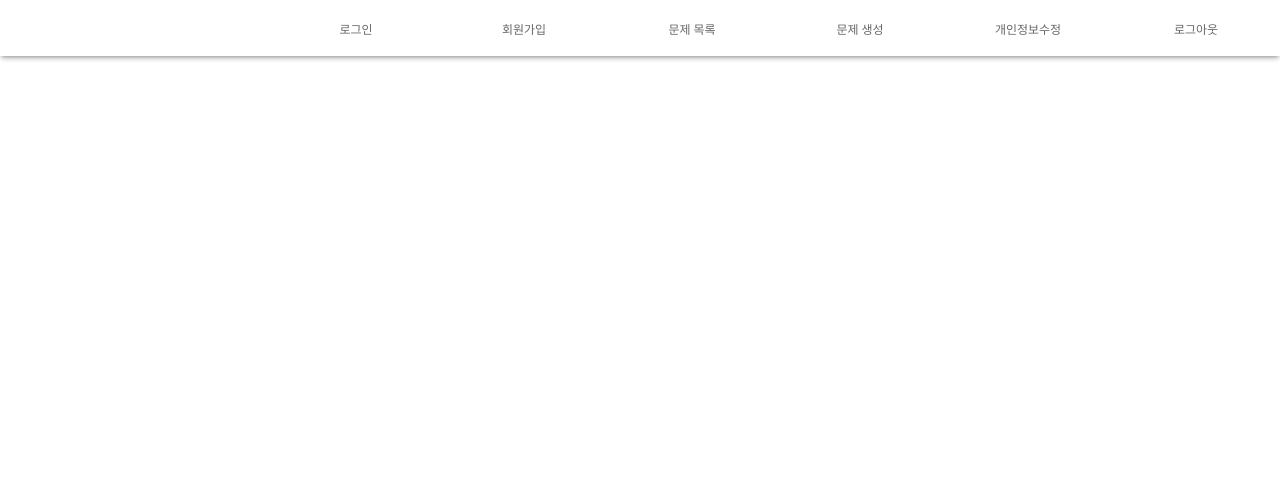
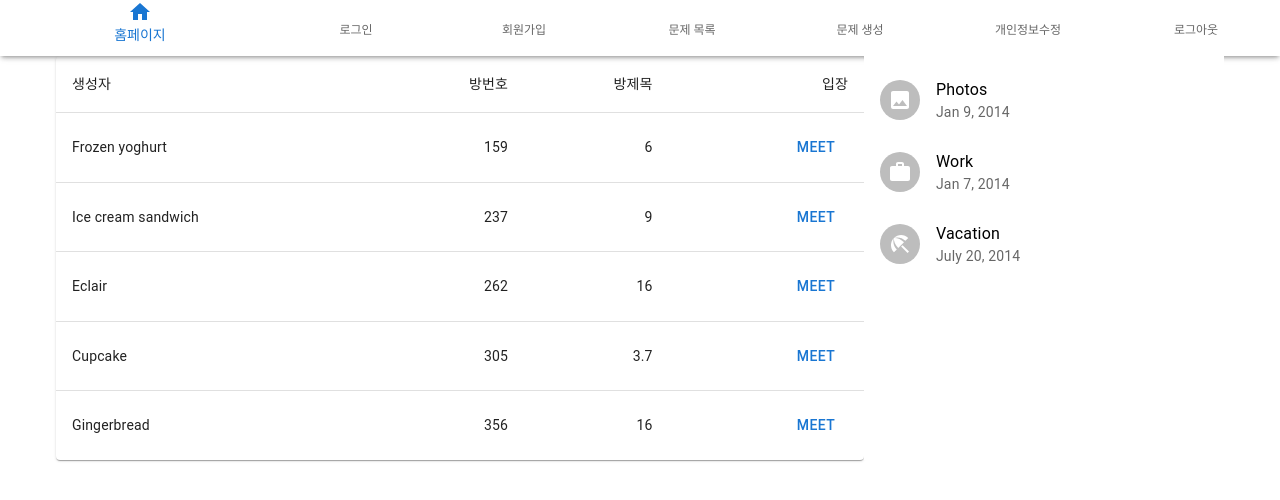
Before and after one commit to Kim-Ji-soo/EdduSSAFY, a React (Create React App) app in the folder frontend/: page /homepage in a window 1280 px wide. Shown: the top 500 px of the page. Built offline with nearby package versions, Linux system fonts and the light colour scheme.

Commit message:
pages 폴더구조 생성 및 Homepage RoomList, UserList 추가

```diff
--- a/frontend/src/App.js
+++ b/frontend/src/App.js
@@ -1,7 +1,8 @@
 /** @format */
 import "./App.css";
-import Login from "./Login";
-import Signup from "./Signup";
+import Login from "./pages/Login";
+import Signup from "./pages/Signup";
+import Homepage from "./pages/Homepage";
 import Navbar from "./components/Navbar";
 import { Routes, Route } from "react-router-dom";
 function App() {
@@ -11,6 +12,7 @@ function App() {
       <Routes>
         <Route path="/" element={<Login></Login>}></Route>
         <Route path="/signup" element={<Signup></Signup>}></Route>
+        <Route path="/homepage" element={<Homepage></Homepage>}></Route>
       </Routes>
     </div>
   );
--- a/frontend/src/components/Navbar.js
+++ b/frontend/src/components/Navbar.js
@@ -1,3 +1,5 @@
+/** @format */
+
 import React from "react";
 import Paper from "@mui/material/Paper";
 import BottomNavigation from "@mui/material/BottomNavigation";
@@ -20,7 +22,7 @@ export default function Navbar() {
         <BottomNavigationAction
           label="홈페이지"
           icon={<HomeIcon />}
-          sx={{ right: 350 }}
+          sx={{ left: 100, my: "auto", position: "absolute" }}
         />
         <BottomNavigationAction label="로그인" component={Link} to="/" />
         <BottomNavigationAction
--- /dev/null
+++ b/frontend/src/pages/Homepage.js
@@ -0,0 +1,13 @@
+/** @format */
+
+import RoomList from "./homepage/RoomList";
+import UserList from "./homepage/UserList";
+function Homepage(props) {
+  return (
+    <div style={{ display: "flex" }}>
+      <RoomList></RoomList>
+      <UserList></UserList>
+    </div>
+  );
+}
+export default Homepage;
--- a/frontend/src/Login.js
+++ b/frontend/src/pages/Login.js
@@ -1,18 +1,13 @@
 /** @format */
 
 import React from "react";
-import {useFormik} from "formik";
-import {
-  TextField,
-  Button
-} from "@mui/material";
+import { useFormik } from "formik";
+import { TextField, Button } from "@mui/material";
 
 import * as yup from "yup";
-import {Link} from "react-router-dom";
+import { Link } from "react-router-dom";
 const validationSchema = yup.object({
-  password: yup
-    .string("Enter your password")
-    .required("Password is required"),
+  password: yup.string("Enter your password").required("Password is required"),
   id: yup
     .string("Enter your id")
     .min(5, "id should be of minimum 5 characters length")
@@ -27,27 +22,26 @@ function Login(props) {
   const formik = useFormik({
     initialValues: {
       id: "",
-      password: ""
+      password: "",
     },
     validationSchema: validationSchema,
     onSubmit: (data, { setSubmitting }) => {
       setSubmitting(true);
       console.log(data);
       setSubmitting(false);
-
     },
   });
   return (
     <div>
       <form
         onSubmit={(event) => {
-          event.preventDefault()
+          event.preventDefault();
           formik.handleSubmit(event);
         }}
       >
         <h2>Login</h2>
         <div>
-        <TextField
+          <TextField
             name="id"
             label="id"
             value={formik.values.id}
@@ -57,7 +51,7 @@ function Login(props) {
           />
         </div>
         <div>
-        <TextField
+          <TextField
             name="password"
             type="password"
             label="password"
@@ -68,7 +62,11 @@ function Login(props) {
           />
         </div>
         <div>
-          <Button type="submit" disabled={formik.isSubmitting}>로그인</Button>
+          <Link to="/homepage">
+            <Button type="submit" disabled={formik.isSubmitting}>
+              로그인
+            </Button>
+          </Link>
         </div>
       </form>
 
@@ -79,8 +77,8 @@ function Login(props) {
       >
         <div>
           <Link to="/Signup">
-        <Button type="submit">회원가입</Button>
-        </Link>
+            <Button type="submit">회원가입</Button>
+          </Link>
         </div>
       </form>
     </div>
--- /dev/null
+++ b/frontend/src/pages/homepage/RoomList.js
@@ -0,0 +1,57 @@
+/** @format */
+
+import * as React from "react";
+import Table from "@mui/material/Table";
+import TableBody from "@mui/material/TableBody";
+import TableCell from "@mui/material/TableCell";
+import TableContainer from "@mui/material/TableContainer";
+import TableHead from "@mui/material/TableHead";
+import TableRow from "@mui/material/TableRow";
+import Paper from "@mui/material/Paper";
+import Button from "@mui/material/Button";
+
+function createData(name, calories, fat, carbs, protein) {
+  return { name, calories, fat, carbs, protein };
+}
+const rows = [
+  createData("Frozen yoghurt", 159, 6.0, 24, 4.0),
+  createData("Ice cream sandwich", 237, 9.0, 37, 4.3),
+  createData("Eclair", 262, 16.0, 24, 6.0),
+  createData("Cupcake", 305, 3.7, 67, 4.3),
+  createData("Gingerbread", 356, 16.0, 49, 3.9),
+];
+
+function RoomList() {
+  return (
+    <TableContainer sx={{ maxWidth: 1200 }} component={Paper}>
+      <Table sx={{ minWidth: 650 }} aria-label="simple table">
+        <TableHead>
+          <TableRow>
+            <TableCell>생성자</TableCell>
+            <TableCell align="right">방번호</TableCell>
+            <TableCell align="right">방제목</TableCell>
+            <TableCell align="right">입장</TableCell>
+          </TableRow>
+        </TableHead>
+        <TableBody>
+          {rows.map((row) => (
+            <TableRow
+              key={row.name}
+              sx={{ "&:last-child td, &:last-child th": { border: 0 } }}
+            >
+              <TableCell component="th" scope="row">
+                {row.name}
+              </TableCell>
+              <TableCell align="right">{row.calories}</TableCell>
+              <TableCell align="right">{row.fat}</TableCell>
+              <TableCell align="right">
+                <Button>meet</Button>
+              </TableCell>
+            </TableRow>
+          ))}
+        </TableBody>
+      </Table>
+    </TableContainer>
+  );
+}
+export default RoomList;
--- /dev/null
+++ b/frontend/src/pages/homepage/UserList.js
@@ -0,0 +1,48 @@
+/** @format */
+
+import * as React from "react";
+import List from "@mui/material/List";
+import ListItem from "@mui/material/ListItem";
+import ListItemText from "@mui/material/ListItemText";
+import ListItemAvatar from "@mui/material/ListItemAvatar";
+import Avatar from "@mui/material/Avatar";
+import ImageIcon from "@mui/icons-material/Image";
+import WorkIcon from "@mui/icons-material/Work";
+import BeachAccessIcon from "@mui/icons-material/BeachAccess";
+
+export default function UserList() {
+  return (
+    <List
+      sx={{
+        width: "100%",
+        maxWidth: 360,
+        bgcolor: "background.paper",
+      }}
+    >
+      <ListItem>
+        <ListItemAvatar>
+          <Avatar>
+            <ImageIcon />
+          </Avatar>
+        </ListItemAvatar>
+        <ListItemText primary="Photos" secondary="Jan 9, 2014" />
+      </ListItem>
+      <ListItem>
+        <ListItemAvatar>
+          <Avatar>
+            <WorkIcon />
+          </Avatar>
+        </ListItemAvatar>
+        <ListItemText primary="Work" secondary="Jan 7, 2014" />
+      </ListItem>
+      <ListItem>
+        <ListItemAvatar>
+          <Avatar>
+            <BeachAccessIcon />
+          </Avatar>
+        </ListItemAvatar>
+        <ListItemText primary="Vacation" secondary="July 20, 2014" />
+      </ListItem>
+    </List>
+  );
+}
```
Also changed, not shown: frontend/src/pages/Signup.js (renamed from frontend/src/Signup.js).
